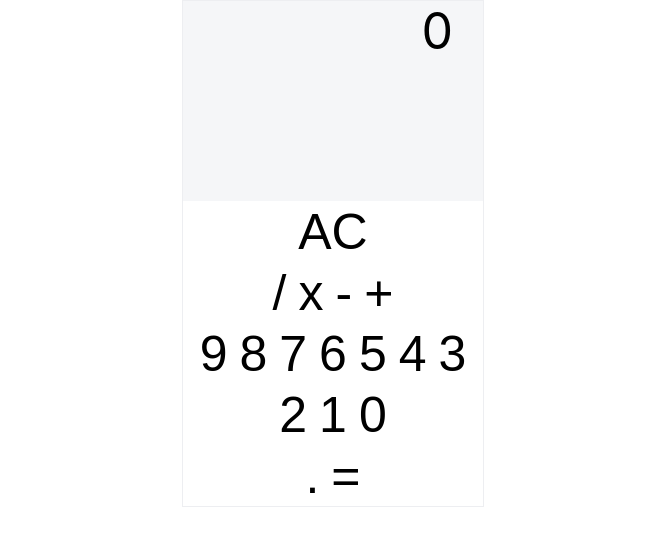
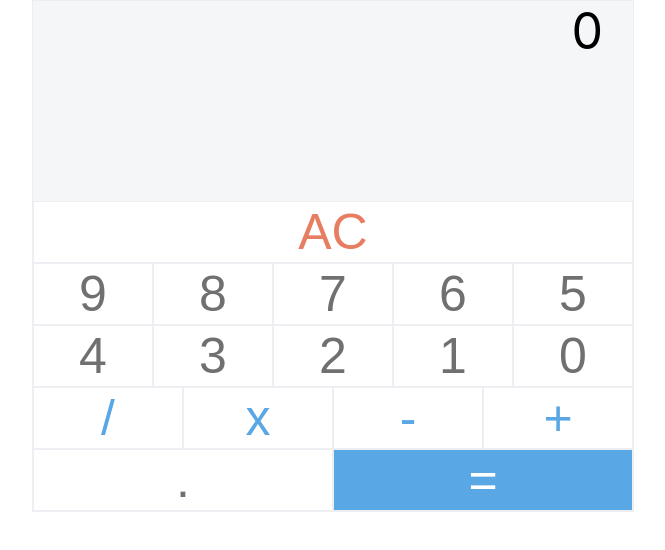
Before and after one commit to electrovagance/FCC-Calculator, a React (Create React App) app: page / in a window 1280 px wide. Shown: the top 550 px of the page, without its empty margins (307-972 px from the left). Built offline with nearby package versions, Linux system fonts and the light colour scheme.

Commit message:
improved style of app

```diff
--- a/src/App.js
+++ b/src/App.js
@@ -84,7 +84,6 @@ class App extends Component {
     // check if result has a decimal number and formats output accordingly
     }
     if (Number.isInteger(result)) {
-      console.log('first func, num is' + result)
       result = result.toString();
       newArr[0] = result;
     }
--- a/src/index.css
+++ b/src/index.css
@@ -2,6 +2,8 @@
   --display-color: #f5f6f8;
   --border-color: #edeef1;
   --button-text-color: #707070;
+  --button-operator-color: #59a7e5;
+  --button-clear-color: #e77e61;
 }
 
 body {
@@ -19,12 +21,45 @@ body {
   margin: 1em;
 }
 
+
+/*  Button Style Reset
+    Button Pal: https://codepen.io/andybelldesign/pen/Vxpjvo
+    https://css-tricks.com/overriding-default-button-styles/
+*/
+button {
+  border: 0.5px solid var(--border-color);
+  color: var(--button-text-color);
+  font-size: 50px;
+  display: inline-block;
+  background-color: white;
+  /* border: none; */
+  margin: 0;
+  text-decoration: none;
+  cursor: pointer;
+  text-align: center;
+  transition: background 250ms ease-in-out,
+              transform 150ms ease;
+}
+
+button:hover,
+button:focus {
+  background: var(--display-color);
+}
+
+button:focus {
+  outline-offset: -4px;
+}
+
+button:active {
+  transform: scale(0.99);
+}
+
 #calculator {
   margin: 0 auto;
   border: 1px solid var(--border-color);
   min-width: 250px;
-  max-width: 300px;
   display: grid;
+  max-width: 600px;
 }
 
 #display {
@@ -45,37 +80,43 @@ body {
 }
 
 #buttons {
-  /* display: grid; */
-  grid-template-columns: repeat(4, 1fr);
-  grid-template-rows: repeat(5, 1fr);
+  display: grid;
+  grid-template-areas:
+  "ACButton ACButton"
+  "numberButton numberButton"
+  "operators operators"
+  "decimalButton equalButton";
+  grid-template-columns: repeat(2, 1fr);
 }
 
-/*  Button Style Reset
-    Button Pal: https://codepen.io/andybelldesign/pen/Vxpjvo
-    https://css-tricks.com/overriding-default-button-styles/
-*/
-button {
-  font-size: 50px;
-  display: inline-block;
-  background-color: white;
-  border: none;
-  margin: 0;
-  text-decoration: none;
-  cursor: pointer;
-  text-align: center;
-  transition: background 250ms ease-in-out,
-              transform 150ms ease;
+#clear {
+  grid-area: ACButton;
+  color: var(--button-clear-color);
 }
 
-button:hover,
-button:focus {
-  background: #0053ba;
+#decimal {
+  grid-area: decimalButton;
 }
 
-button:focus {
-  outline-offset: -4px;
+#equals {
+  grid-area: equalButton;
+  color: white;
+  background-color: var(--button-operator-color);
 }
 
-button:active {
-  transform: scale(0.99);
+#operators {
+  grid-area: operators;
+  display: grid;
+  grid-template-rows: 1fr;
+  grid-template-columns: repeat(4,1fr);
 }
+
+#operators > button {
+    color: var(--button-operator-color);
+}
+
+#numbers {
+  grid-area: numberButton;
+  display: grid;
+  grid-template-columns: repeat(5,1fr);
+}
```
Also changed, not shown: src/images/app-screenshot.PNG (added).
